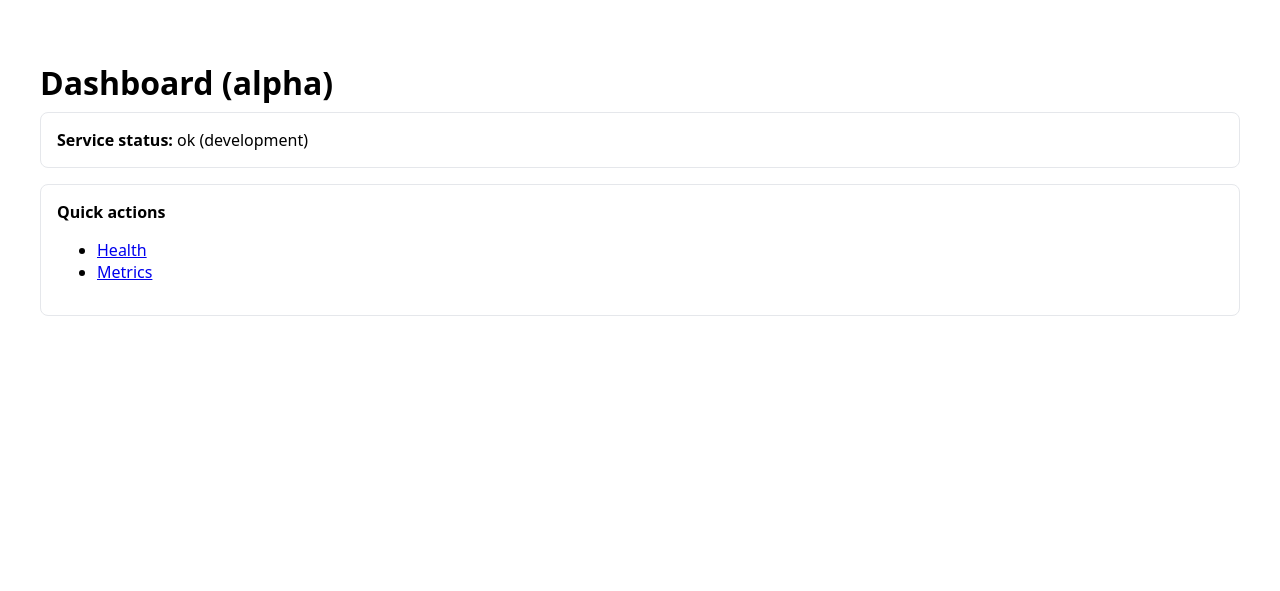
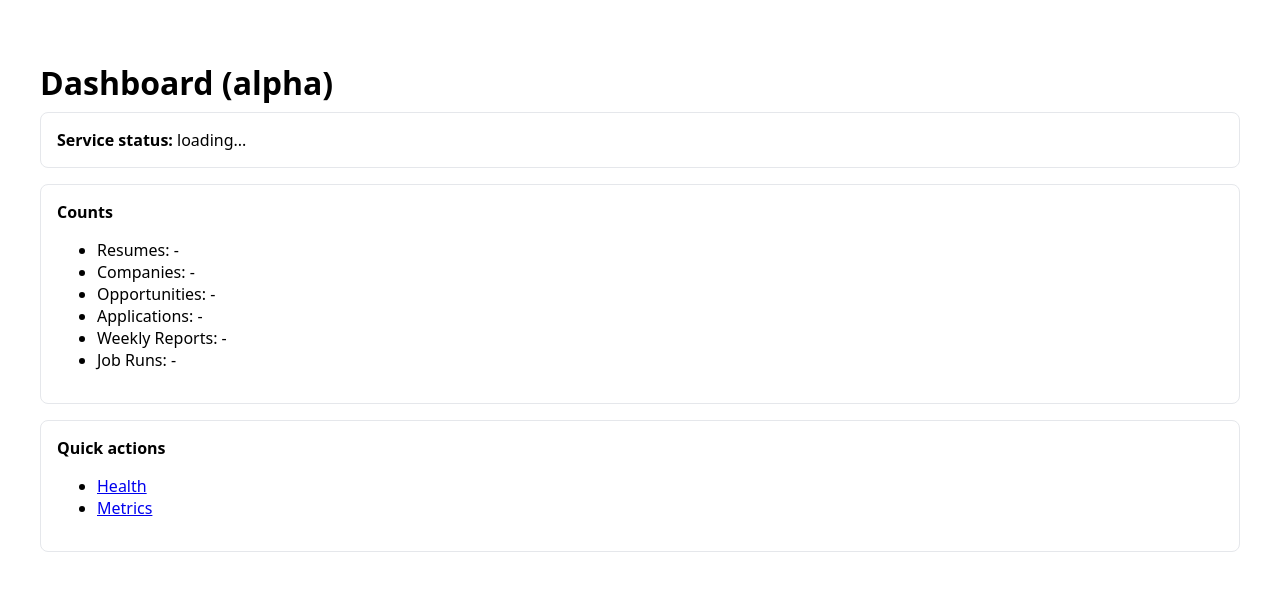
Before and after one commit to naveenskit/personal-ai-job-hunter, a Flask app: page /dashboard/ in a window 1280 px wide. Shown: the top 591 px of the page. Run offline with Flask 3, Linux system fonts and the light colour scheme.

Commit message:
feat(dashboard): add stats API and display DB counts

```diff
--- a/app/dashboard/routes.py
+++ b/app/dashboard/routes.py
@@ -1,4 +1,16 @@
-from flask import Blueprint, render_template
+from flask import Blueprint, render_template, jsonify
+from sqlalchemy import select, func
+
+from app.database.connection import session_scope
+from app.database.models import (
+    Resume,
+    Company,
+    Opportunity,
+    Application,
+    WeeklyReport,
+    JobRun,
+)
+
 
 bp = Blueprint("dashboard", __name__, url_prefix="/dashboard", template_folder="templates")
 
@@ -7,3 +19,30 @@
 def dashboard_home():
     """Render a minimal dashboard skeleton."""
     return render_template("dashboard.html")
+
+
+@bp.get("/api/stats")
+async def dashboard_stats():
+    """Return basic counts for dashboard panels."""
+    async with session_scope() as session:
+        q = select(
+            func.count(Resume.id),
+            func.count(Company.id),
+            func.count(Opportunity.id),
+            func.count(Application.id),
+            func.count(WeeklyReport.id),
+            func.count(JobRun.id),
+        )
+        result = await session.execute(q)
+        counts = result.one()
+
+    return jsonify(
+        {
+            "resumes": counts[0],
+            "companies": counts[1],
+            "opportunities": counts[2],
+            "applications": counts[3],
+            "weekly_reports": counts[4],
+            "job_runs": counts[5],
+        }
+    )
--- a/app/dashboard/templates/dashboard.html
+++ b/app/dashboard/templates/dashboard.html
@@ -16,6 +16,17 @@
       <strong>Service status:</strong> <span id="status">loading...</span>
     </div>
     <div class="card">
+      <strong>Counts</strong>
+      <ul>
+        <li>Resumes: <span id="resumes">-</span></li>
+        <li>Companies: <span id="companies">-</span></li>
+        <li>Opportunities: <span id="opps">-</span></li>
+        <li>Applications: <span id="applications">-</span></li>
+        <li>Weekly Reports: <span id="weekly_reports">-</span></li>
+        <li>Job Runs: <span id="job_runs">-</span></li>
+      </ul>
+    </div>
+    <div class="card">
       <strong>Quick actions</strong>
       <ul>
         <li><a href="/api/v1/health">Health</a></li>
@@ -32,8 +43,24 @@
         } catch (e) {
           document.getElementById('status').textContent = 'unavailable';
         }
-      }
-      loadStatus();
+
+        async function loadCounts() {
+          try {
+            const r = await fetch('/dashboard/api/stats');
+            const j = await r.json();
+            document.getElementById('resumes').textContent = j.resumes;
+            document.getElementById('companies').textContent = j.companies;
+            document.getElementById('opps').textContent = j.opportunities;
+            document.getElementById('applications').textContent = j.applications;
+            document.getElementById('weekly_reports').textContent = j.weekly_reports;
+            document.getElementById('job_runs').textContent = j.job_runs;
+          } catch (e) {
+            // leave dash values
+          }
+        }
+
+        loadStatus();
+        loadCounts();
     </script>
   </body>
 </html>
```
